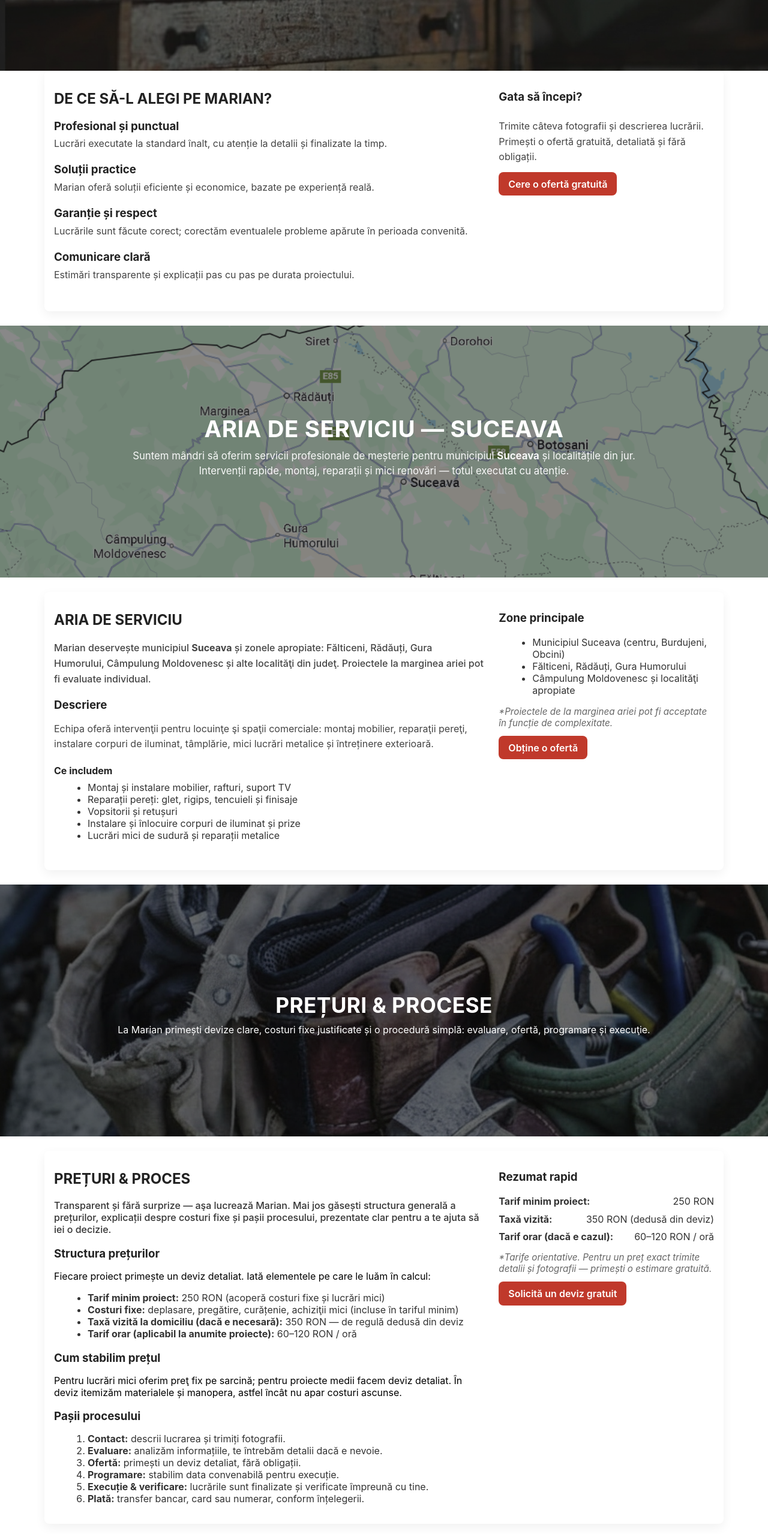
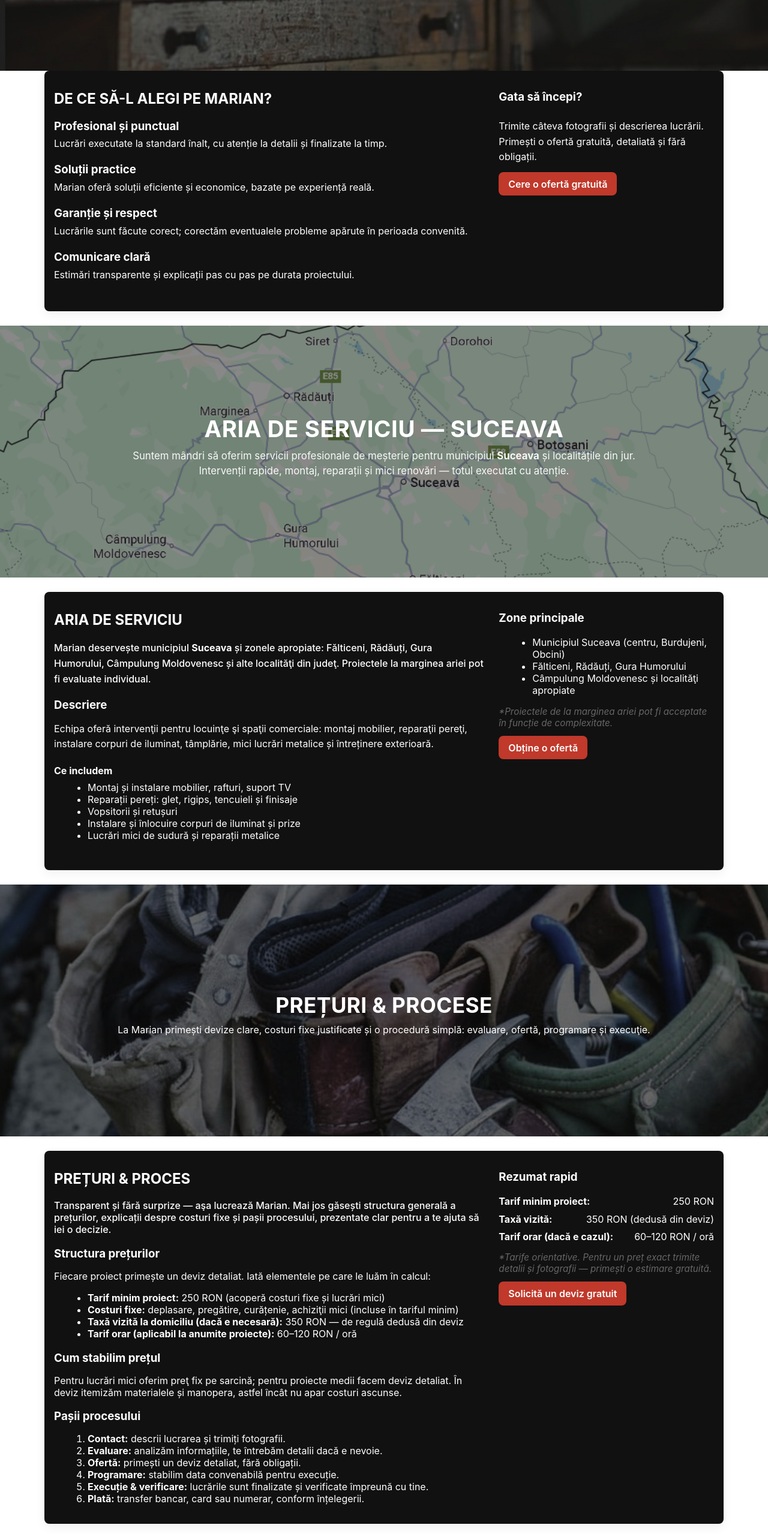
Before and after one commit to cojovlad/react-app-marian-repara, a React (Create React App) app: page / in a window 1280 px wide. Shown: the part 1748-4306 px from the top of the page at 60% size. Built offline with nearby package versions, Linux system fonts and the light colour scheme.

Commit message:
white text color with black background same color everywhere

```diff
--- a/src/components/area/text/ServiceAreaSnippet.module.css
+++ b/src/components/area/text/ServiceAreaSnippet.module.css
@@ -7,36 +7,37 @@
     margin: 0 auto 1.5rem;
     padding: 2rem 1rem;
     align-items: start;
-    background: #fff;
+    background: #111;
+    color: #fff;
     border-radius: 8px;
     box-shadow: 0 6px 18px rgba(0, 0, 0, 0.06);
 }
 
 .left h2, .right h3 {
     margin-top: 0;
-    color: #222;
+    color: #fff;
 }
 
 .lead {
-    color: #333;
+    color: #fff;
     margin-bottom: 0.75rem;
     font-weight: 500;
 }
 
 .left h3, .left h4 {
     margin-bottom: 0.4rem;
-    color: #222;
+    color: #fff;
 }
 
 .left p {
-    color: #444;
+    color: #fff;
     line-height: 1.6;
     margin-bottom: 0.75rem;
 }
 
 .list {
     margin: 0.5rem 0 1rem 1rem;
-    color: #333;
+    color: #fff;
 }
 
 .note {
--- a/src/components/benefits/text/BenefitsSnippet.module.css
+++ b/src/components/benefits/text/BenefitsSnippet.module.css
@@ -7,14 +7,15 @@
     margin: 0 auto 1.5rem;
     padding: 2rem 1rem;
     align-items: start;
-    background: #fff;
+    background: #111;
+    color: #fff;
     border-radius: 8px;
     box-shadow: 0 6px 18px rgba(0, 0, 0, 0.06);
 }
 
 .left h2 {
     margin-top: 0;
-    color: #222;
+    color: #fff;
 }
 
 .benefit {
@@ -23,11 +24,11 @@
 
 .benefit h3 {
     margin-bottom: 0.35rem;
-    color: #222;
+    color: #fff;
 }
 
 .benefit p {
-    color: #444;
+    color: #fff;
     line-height: 1.6;
     margin: 0;
 }
@@ -43,11 +44,11 @@
 .right h3 {
     margin-top: 0;
     margin-bottom: 0.6rem;
-    color: #222;
+    color: #fff;
 }
 
 .right p {
-    color: #444;
+    color: #fff;
     margin-bottom: 0.75rem;
     line-height: 1.6;
 }
--- a/src/components/landing/text/ServicesSnippet.module.css
+++ b/src/components/landing/text/ServicesSnippet.module.css
@@ -140,7 +140,7 @@
 .servicesGrid ul ul {
     list-style: disc;
     padding-left: 1rem;
-    color: #333;
+    color: #fff;
     margin-top: 0.5rem;
 }
 
--- a/src/components/pricing/text/PricingSnippet.module.css
+++ b/src/components/pricing/text/PricingSnippet.module.css
@@ -7,35 +7,36 @@
     margin: 0 auto 1.5rem;
     padding: 2rem 1rem;
     align-items: start;
-    background: #fff;
+    background: #111;
+    color: #fff;
     border-radius: 8px;
     box-shadow: 0 6px 18px rgba(0, 0, 0, 0.06);
 }
 
 .left h2 {
     margin-top: 0;
-    color: #222;
+    color: #fff;
 }
 
 .lead {
-    color: #333;
+    color: #fff;
     margin-bottom: 0.75rem;
     font-weight: 500;
 }
 
 .left h3 {
     margin-bottom: 0.4rem;
-    color: #222;
+    color: #fff;
 }
 
 .list {
     margin: 0.5rem 0 1rem 1rem;
-    color: #333;
+    color: #fff;
 }
 
 .process {
     margin-left: 1rem;
-    color: #333;
+    color: #fff;
     margin-bottom: 0;
 }
 
@@ -45,13 +46,13 @@
 
 .right h3 {
     margin-top: 0;
-    color: #222;
+    color: #fff;
 }
 
 .summary {
     list-style: none;
     padding-left: 0;
-    color: #333;
+    color: #fff;
     margin-bottom: 0.75rem;
 }
 
```
